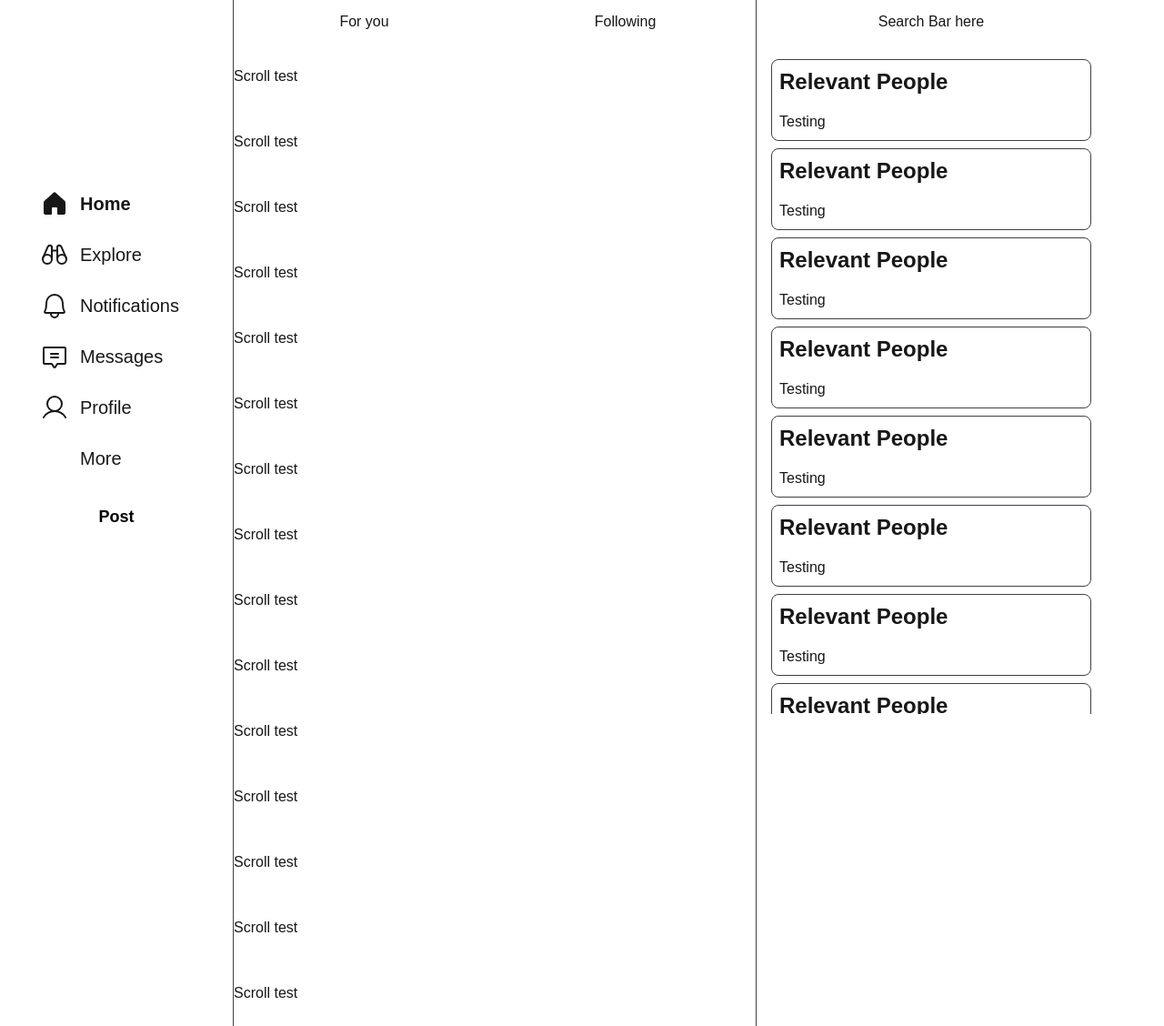
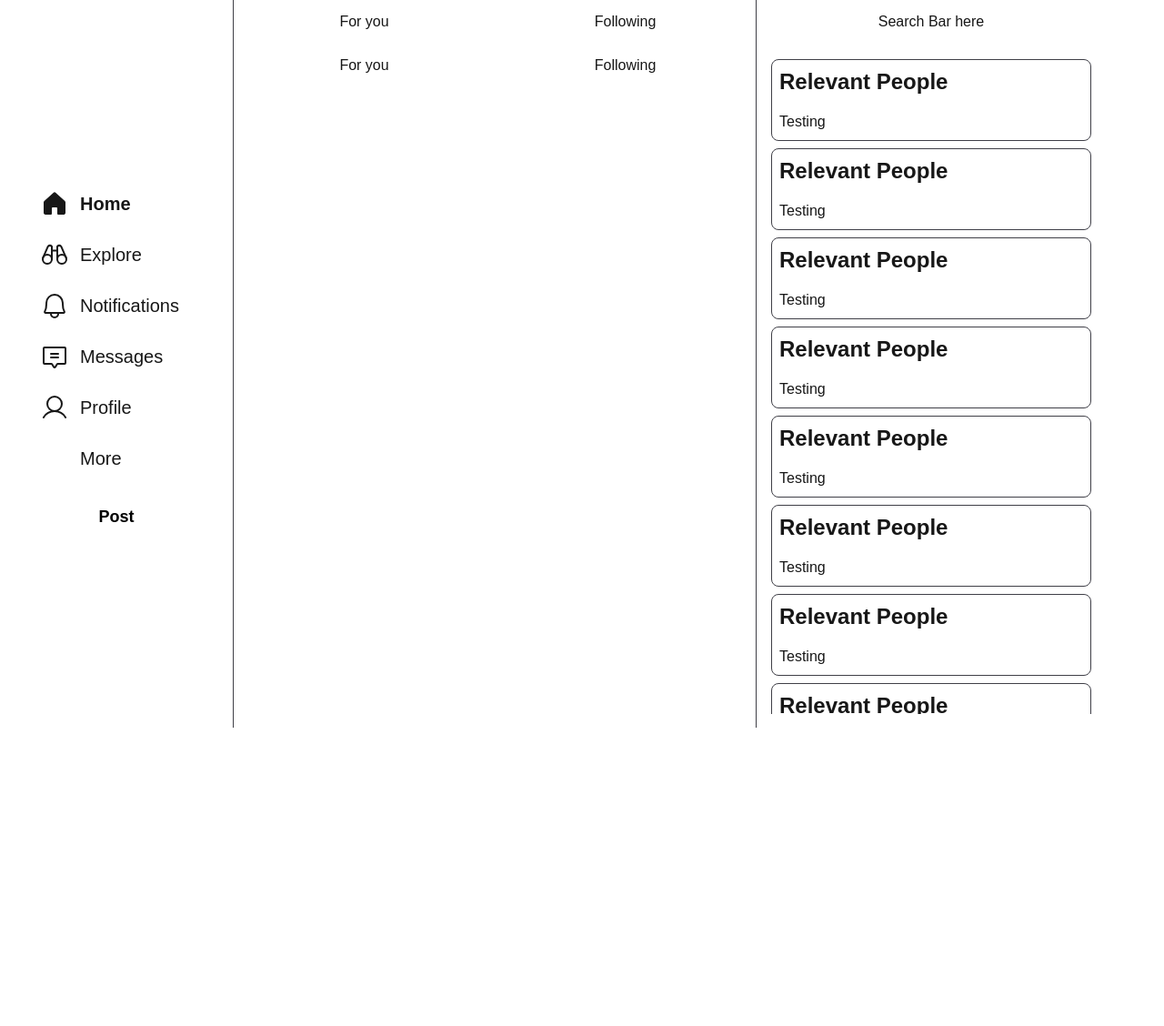
Before and after one commit to pickachuuu/kaleido-client, a Next.js app: page /home in a window 1280 px wide. Shown: the whole page at 91% size. After the commit the page ends 800 px from the top, so only its background shows below. Built offline with nearby package versions, Linux system fonts and the light colour scheme.

Commit message:
feat: replace scroll test placeholders with NavButton components for navigation

```diff
--- a/src/app/(dashboard)/home/page.tsx
+++ b/src/app/(dashboard)/home/page.tsx
@@ -1,52 +1,16 @@
+import NavButton from "@/components/ui/NavButton";
+import NavButtonContainer from "@/components/layout/NavButtonContainer";
 export default function Home(){
     return (
-        <div className="z-10">
-            <div className="py-6">
-                Scroll test
-            </div>
-            <div className="py-6">
-                Scroll test
-            </div>
-                        <div className="py-6">
-                Scroll test
-            </div>
-                        <div className="py-6">
-                Scroll test
-            </div>
-                        <div className="py-6">
-                Scroll test
-            </div>
-                        <div className="py-6">
-                Scroll test
-            </div>
-                        <div className="py-6">
-                Scroll test
-            </div>
-                        <div className="py-6">
-                Scroll test
-            </div>
-                        <div className="py-6">
-                Scroll test
-            </div>
-                        <div className="py-6">
-                Scroll test
-            </div>
-                        <div className="py-6">
-                Scroll test
-            </div>
-                        <div className="py-6">
-                Scroll test
-            </div>
-                        <div className="py-6">
-                Scroll test
-            </div>
-                        <div className="py-6">
-                Scroll test
-            </div>
-
-                        <div className="py-6">
-                Scroll test
-            </div>
+        <div >
+            <NavButtonContainer>
+                <NavButton>
+                    For you
+                </NavButton>
+                <NavButton>
+                    Following
+                </NavButton>
+            </NavButtonContainer>
         </div>
     )
 }
```
